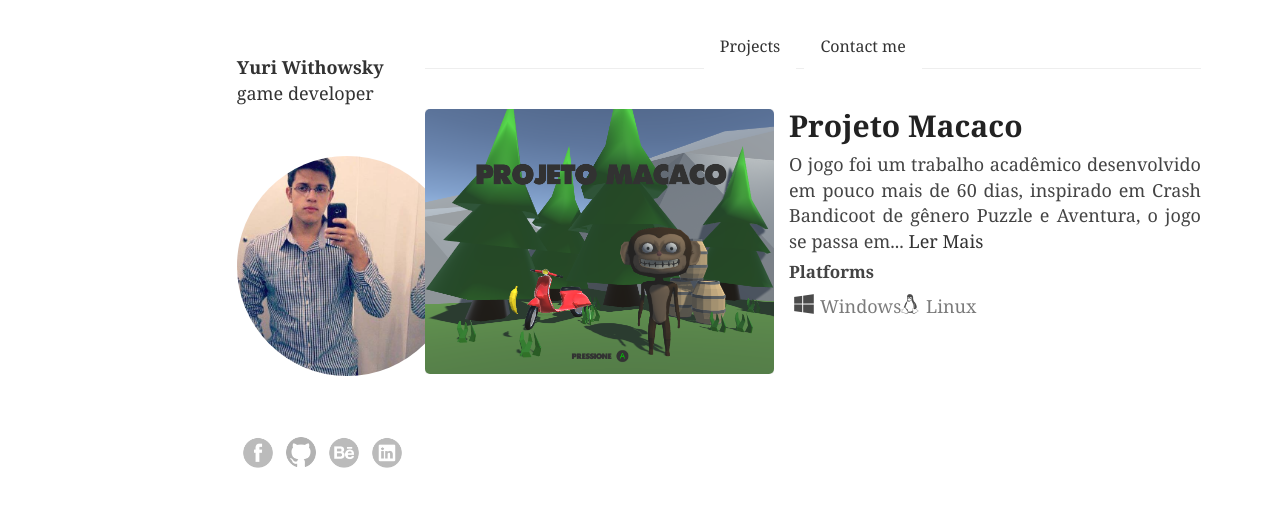
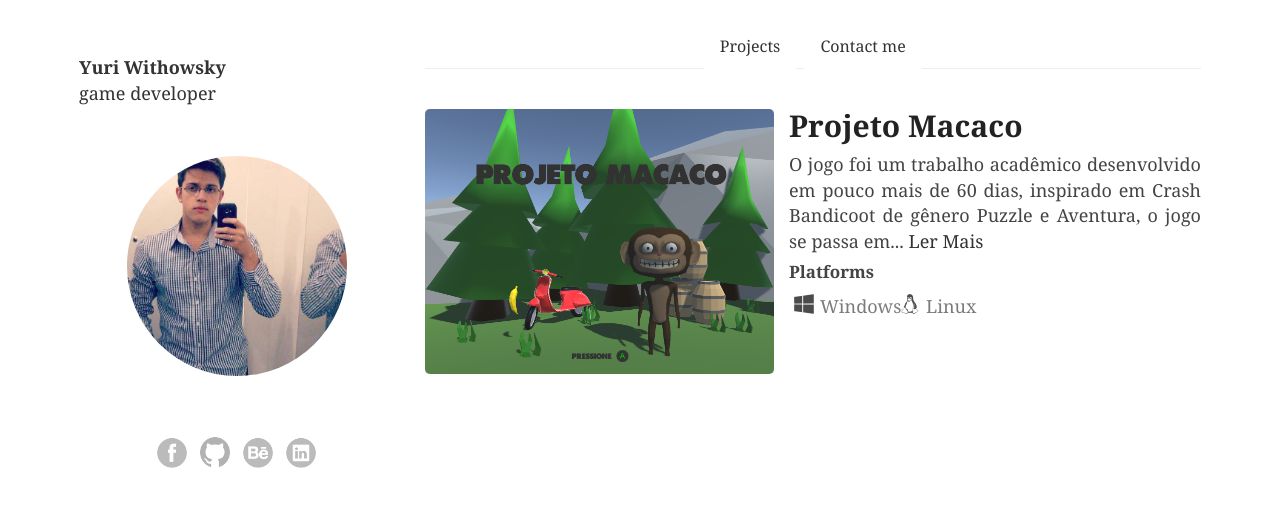
Before and after one commit to yuriwithowsky/yuriwithowsky.github.io, a Jekyll site: the page built from index.html, in a window 1280 px wide. Shown: the top 507 px of the page. Built offline with Jekyll 4.4.1, drawn with Linux system fonts in a browser that asks for light colours; some web fonts are replaced.

Commit message:
Update theme.css

```diff
--- a/css/theme.css
+++ b/css/theme.css
@@ -27,7 +27,7 @@ img
     padding-top: 20px;
     /*bottom: 0;*/
     float: left;
-    padding-left: 15%;
+    /*padding-left: 15%;*/
     width: 30%;
 }
 
```
